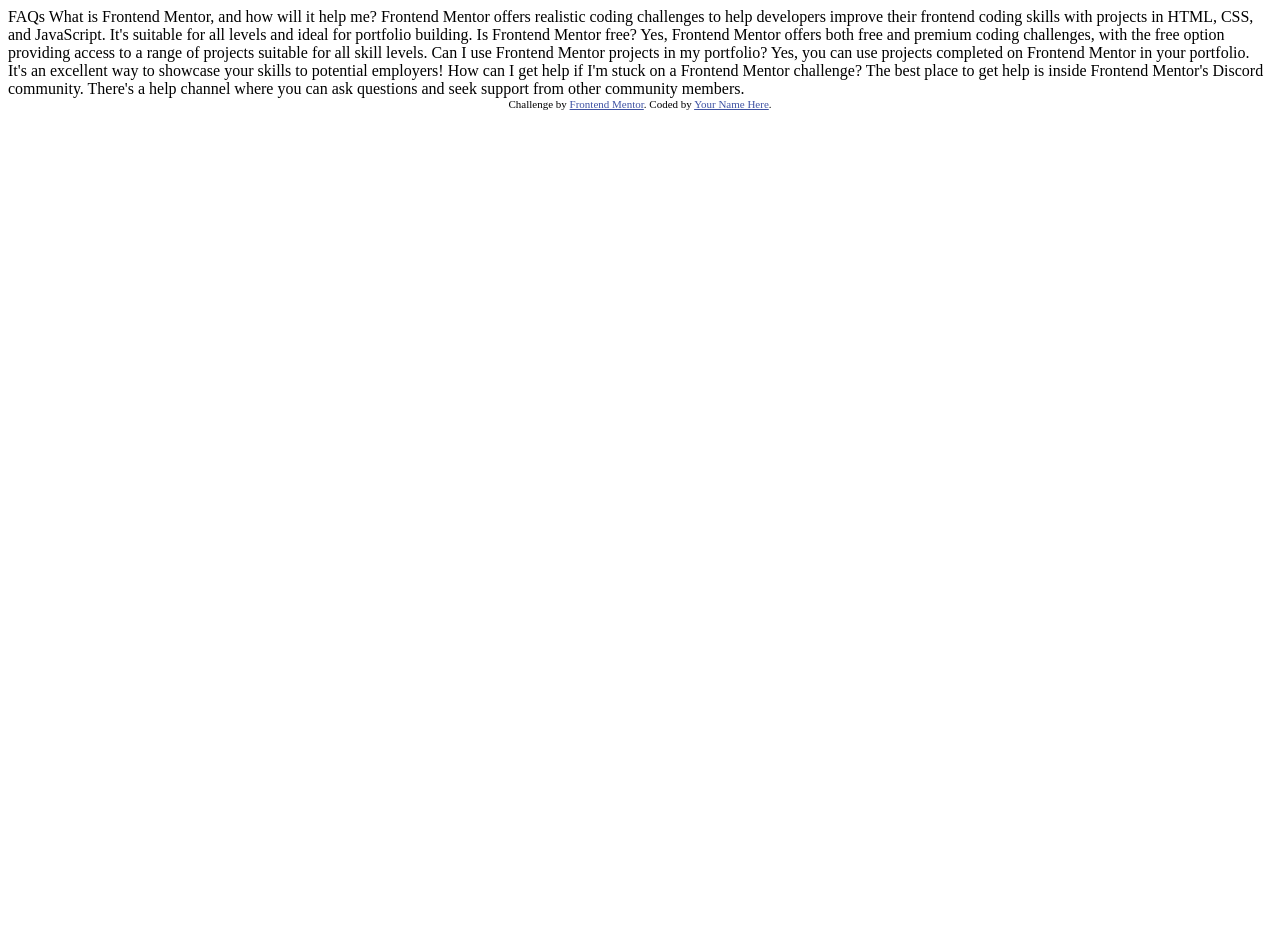
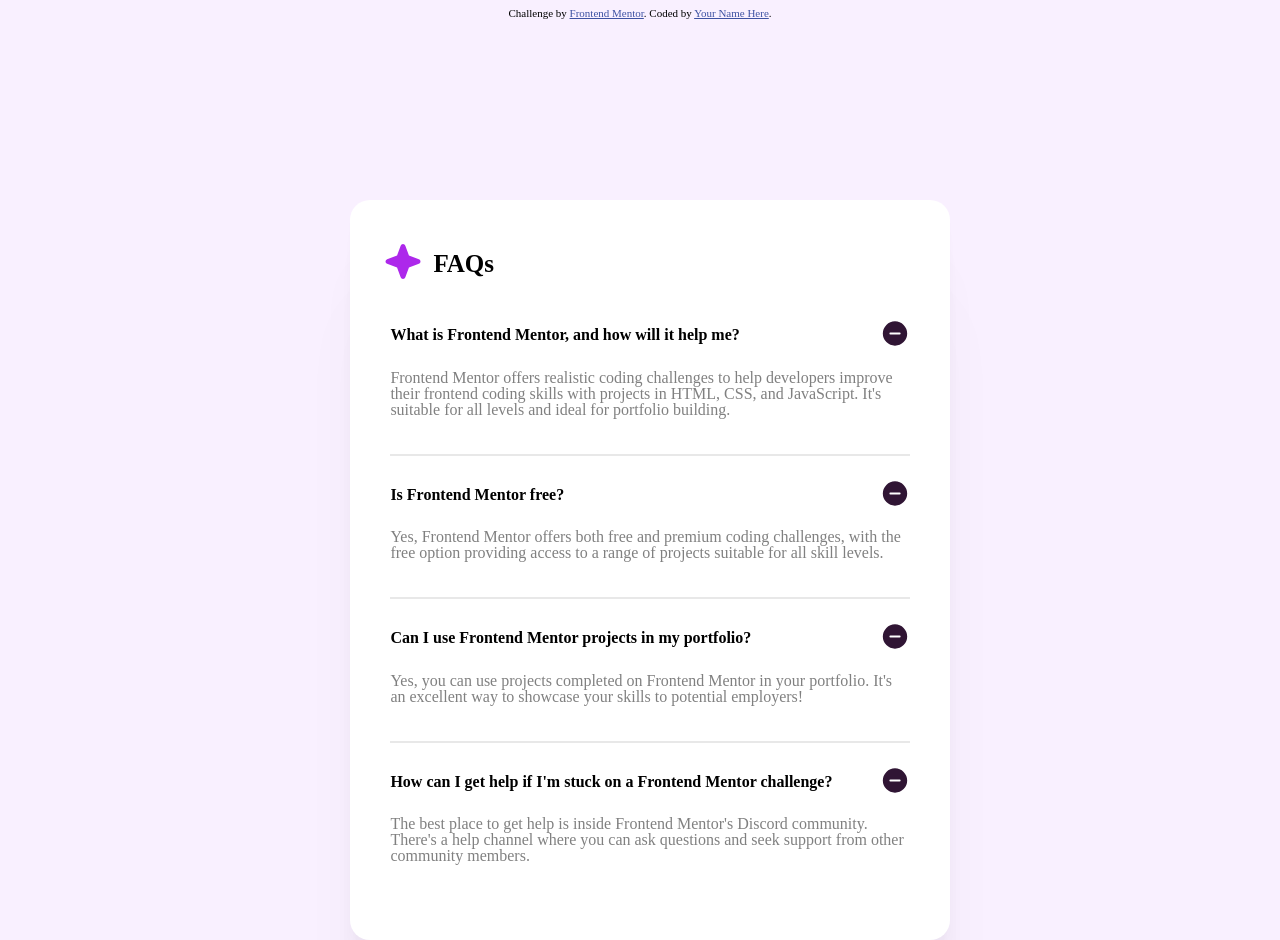
Before and after one commit to Makarem-dev/FAQ-accordion-main, a plain HTML site: page index.html in a window 1280 px wide. Before the commit the page ends 800 px from the top, so only its background shows below. Drawn offline with Linux system fonts and the light colour scheme.

Commit message:
Initial Commit

```diff
--- a/index.html
+++ b/index.html
@@ -1,43 +1,118 @@
 <!DOCTYPE html>
 <html lang="en">
+
 <head>
   <meta charset="UTF-8">
-  <meta name="viewport" content="width=device-width, initial-scale=1.0"> <!-- displays site properly based on user's device -->
+  <meta name="viewport" content="width=device-width, initial-scale=1.0">
+  <!-- displays site properly based on user's device -->
 
   <link rel="icon" type="image/png" sizes="32x32" href="./assets/images/favicon-32x32.png">
+  <link rel="stylesheet" href="./style/style.css">
+  <link rel="stylesheet" href="./style/reset.css">
 
   <title>Frontend Mentor | FAQ accordion</title>
 
   <!-- Feel free to remove these styles or customise in your own stylesheet 👍 -->
   <style>
-    .attribution { font-size: 11px; text-align: center; }
-    .attribution a { color: hsl(228, 45%, 44%); }
+    .attribution {
+      font-size: 11px;
+      text-align: center;
+    }
+
+    .attribution a {
+      color: hsl(228, 45%, 44%);
+    }
   </style>
 </head>
+
 <body>
+  <div class="Container">
+    <div class="FAQ-tags">
+      <div>
+        <svg xmlns="http://www.w3.org/2000/svg" width="40" height="41" fill="none" viewBox="0 0 40 41">
+          <path fill="#AD28EB"
+            d="M37.5 20.5a2.467 2.467 0 0 1-1.64 2.344l-9.913 3.604-3.603 9.911a2.5 2.5 0 0 1-4.688 0l-3.604-9.922-9.911-3.593a2.5 2.5 0 0 1 0-4.688l9.921-3.604 3.594-9.911a2.5 2.5 0 0 1 4.688 0l3.604 9.921 9.911 3.594A2.467 2.467 0 0 1 37.5 20.5Z" />
+        </svg>
+      </div>
+      <div>
+        <h2>FAQs</h2>
+      </div>
+    </div>
+    <div class="FAQ-textBox">
+      <div class="FAQ-txt" id="txt-1">
+        <div class="FAQ-minplus">
+          <h1> What is Frontend Mentor, and how will it help me?</h1>
 
-  FAQs
+          <div><svg xmlns="http://www.w3.org/2000/svg" width="30" height="31" fill="none" viewBox="0 0 30 31">
+              <path fill="#301534"
+                d="M15 3.313A12.187 12.187 0 1 0 27.188 15.5 12.2 12.2 0 0 0 15 3.312Zm4.688 13.124h-9.375a.938.938 0 0 1 0-1.875h9.374a.938.938 0 0 1 0 1.876Z" />
+            </svg></div>
 
-  What is Frontend Mentor, and how will it help me?
 
-  Frontend Mentor offers realistic coding challenges to help developers improve their
-  frontend coding skills with projects in HTML, CSS, and JavaScript. It's suitable for
-  all levels and ideal for portfolio building.
+        </div>
 
-  Is Frontend Mentor free?
+        <p> Frontend Mentor offers realistic coding challenges to help developers improve their
+          frontend coding skills with projects in HTML, CSS, and JavaScript. It's suitable for
+          all levels and ideal for portfolio building.</p>
+      </div>
+      <div class="FAQ-txt" id="txt-2">
+        <div class="FAQ-minplus">
+          <h1>Is Frontend Mentor free?</h1>
+          <div><svg xmlns="http://www.w3.org/2000/svg" width="30" height="31" fill="none" viewBox="0 0 30 31">
+              <path fill="#301534"
+                d="M15 3.313A12.187 12.187 0 1 0 27.188 15.5 12.2 12.2 0 0 0 15 3.312Zm4.688 13.124h-9.375a.938.938 0 0 1 0-1.875h9.374a.938.938 0 0 1 0 1.876Z" />
+            </svg></div>
+        </div>
 
-  Yes, Frontend Mentor offers both free and premium coding challenges, with the free
-  option providing access to a range of projects suitable for all skill levels.
+        <p> Yes, Frontend Mentor offers both free and premium coding challenges, with the free
+          option providing access to a range of projects suitable for all skill levels.</p>
+      </div>
+      <div class="FAQ-txt" id="txt-3">
+        <div class="FAQ-minplus">
+          <h1> Can I use Frontend Mentor projects in my portfolio?</h1>
+          <div><svg xmlns="http://www.w3.org/2000/svg" width="30" height="31" fill="none" viewBox="0 0 30 31">
+              <path fill="#301534"
+                d="M15 3.313A12.187 12.187 0 1 0 27.188 15.5 12.2 12.2 0 0 0 15 3.312Zm4.688 13.124h-9.375a.938.938 0 0 1 0-1.875h9.374a.938.938 0 0 1 0 1.876Z" />
+            </svg></div>
+        </div>
 
-  Can I use Frontend Mentor projects in my portfolio?
+        <p> Yes, you can use projects completed on Frontend Mentor in your portfolio. It's an excellent
+          way to showcase your skills to potential employers!</p>
+      </div>
+      <div class="FAQ-txt" style="border-bottom:0 ;" id="txt-4">
+        <div class="FAQ-minplus">
+          <h1>How can I get help if I'm stuck on a Frontend Mentor challenge?</h1>
+          <div><svg xmlns="http://www.w3.org/2000/svg" width="30" height="31" fill="none" viewBox="0 0 30 31">
+              <path fill="#301534"
+                d="M15 3.313A12.187 12.187 0 1 0 27.188 15.5 12.2 12.2 0 0 0 15 3.312Zm4.688 13.124h-9.375a.938.938 0 0 1 0-1.875h9.374a.938.938 0 0 1 0 1.876Z" />
+            </svg></div>
+        </div>
 
-  Yes, you can use projects completed on Frontend Mentor in your portfolio. It's an excellent
-  way to showcase your skills to potential employers!
+        <p> The best place to get help is inside Frontend Mentor's Discord community. There's a help
+          channel where you can ask questions and seek support from other community members.</p>
+      </div>
 
-  How can I get help if I'm stuck on a Frontend Mentor challenge?
+    </div>
 
-  The best place to get help is inside Frontend Mentor's Discord community. There's a help
-  channel where you can ask questions and seek support from other community members.
+  </div>
+
+
+
+
+
+
+
+
+
+
+
+
+
+
+
+
+
+
 
 
   <div class="attribution">
@@ -45,4 +120,5 @@
     Coded by <a href="#">Your Name Here</a>.
   </div>
 </body>
+
 </html>
--- /dev/null
+++ b/script.js
@@ -0,0 +1,5 @@
+'use strict';
+const txt1 = document.getElementById('txt-1')
+const txt2 = document.getElementById('txt-2')
+const txt3 = document.getElementById('txt-3')
+const txt4 = document.getElementById('txt-4')
--- /dev/null
+++ b/style/reset.css
@@ -0,0 +1,125 @@
+html,
+
+div,
+span,
+applet,
+object,
+iframe,
+
+
+h3,
+h4,
+h5,
+h6,
+
+blockquote,
+pre,
+a,
+abbr,
+acronym,
+address,
+big,
+cite,
+code,
+del,
+dfn,
+em,
+img,
+ins,
+kbd,
+q,
+s,
+samp,
+small,
+strike,
+strong,
+sub,
+sup,
+tt,
+var,
+b,
+u,
+i,
+center,
+dl,
+dt,
+dd,
+ol,
+ul,
+li,
+fieldset,
+form,
+label,
+legend,
+table,
+caption,
+tbody,
+tfoot,
+thead,
+tr,
+th,
+td,
+article,
+aside,
+canvas,
+details,
+embed,
+figure,
+figcaption,
+footer,
+header,
+hgroup,
+menu,
+nav,
+output,
+ruby,
+section,
+summary,
+time,
+mark,
+audio,
+video {
+  margin: 0;
+  padding: 0;
+  border: 0;
+  font-size: 100%;
+  font: inherit;
+  vertical-align: baseline;
+  box-sizing: border-box;
+}
+/* HTML5 display-role reset for older browsers */
+article,
+aside,
+details,
+figcaption,
+figure,
+footer,
+header,
+hgroup,
+menu,
+nav,
+section {
+  display: block;
+}
+body {
+  line-height: 1;
+}
+ol,
+ul {
+  list-style: none;
+}
+blockquote,
+q {
+  quotes: none;
+}
+blockquote:before,
+blockquote:after,
+q:before,
+q:after {
+  content: "";
+  content: none;
+}
+table {
+  border-collapse: collapse;
+  border-spacing: 0;
+}
--- /dev/null
+++ b/style/style.css
@@ -0,0 +1,59 @@
+body {
+  background-color: hsl(275, 100%, 97%);
+}
+h1 {
+  font-size: 16px;
+  font-weight: bold;
+}
+h2 {
+  font-size: 25px;
+  font-weight: bold;
+}
+p{
+    font-size: 16px;
+    color: gray;
+}
+
+.Container {
+  position: absolute;
+  top: 50%;
+  left: 43%;
+  margin: -200px 0 0 -200px;
+  max-width: 600px;
+  display: flex;
+  flex-direction: column;
+  background-color: white;
+  border-radius: 20px;
+  box-shadow: 0px 1.852px 3.148px 0px rgba(0, 0, 0, 0),
+    0px 8.148px 6.519px 0px rgba(0, 0, 0, 0.01),
+    0px 20px 13px 0px rgba(0, 0, 0, 0.01),
+    0px 38.519px 25.481px 0px rgba(0, 0, 0, 0.01),
+    0px 64.815px 46.852px 0px rgba(0, 0, 0, 0.02),
+    0px 100px 80px 0px rgba(0, 0, 0, 0.02);
+}
+.FAQ-textBox{
+    padding: 40px;
+    padding-top: 0px;
+
+}
+.FAQ-tags {
+  display: flex;
+  align-items: center;
+  justify-content: flex-start;
+  padding-top: 30px;
+  padding-left: 33px;
+  gap: 10px;
+
+}
+.FAQ-txt {
+
+  padding: 20px 0px 20px 0px;
+  border-bottom: 2px solid rgb(232, 232, 232);
+
+
+}
+.FAQ-minplus {
+  display: flex;
+  justify-content: space-between;
+  align-items: center;
+}
```
